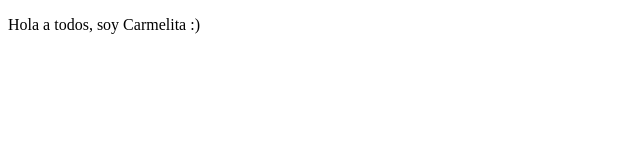
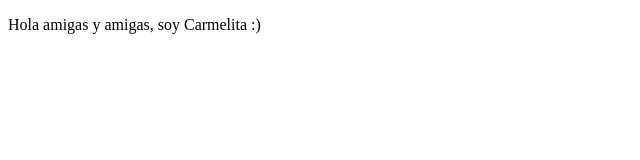
Before and after one commit to Carmelita16Santos/ProyectoDemoCursoPrework, a plain HTML site: page index.html in a window 1280 px wide. Shown: the full height of the page, 0-640 px from the left. Drawn offline with Linux system fonts and the light colour scheme.

Commit message:
Cambios, agregamos mas palabras

```diff
--- a/index.html
+++ b/index.html
@@ -8,7 +8,7 @@
 </head>
 <body>
  <p>
-     Hola a todos,
+     Hola amigas y amigas,
      soy Carmelita :)
  </p>
 </body>
```
